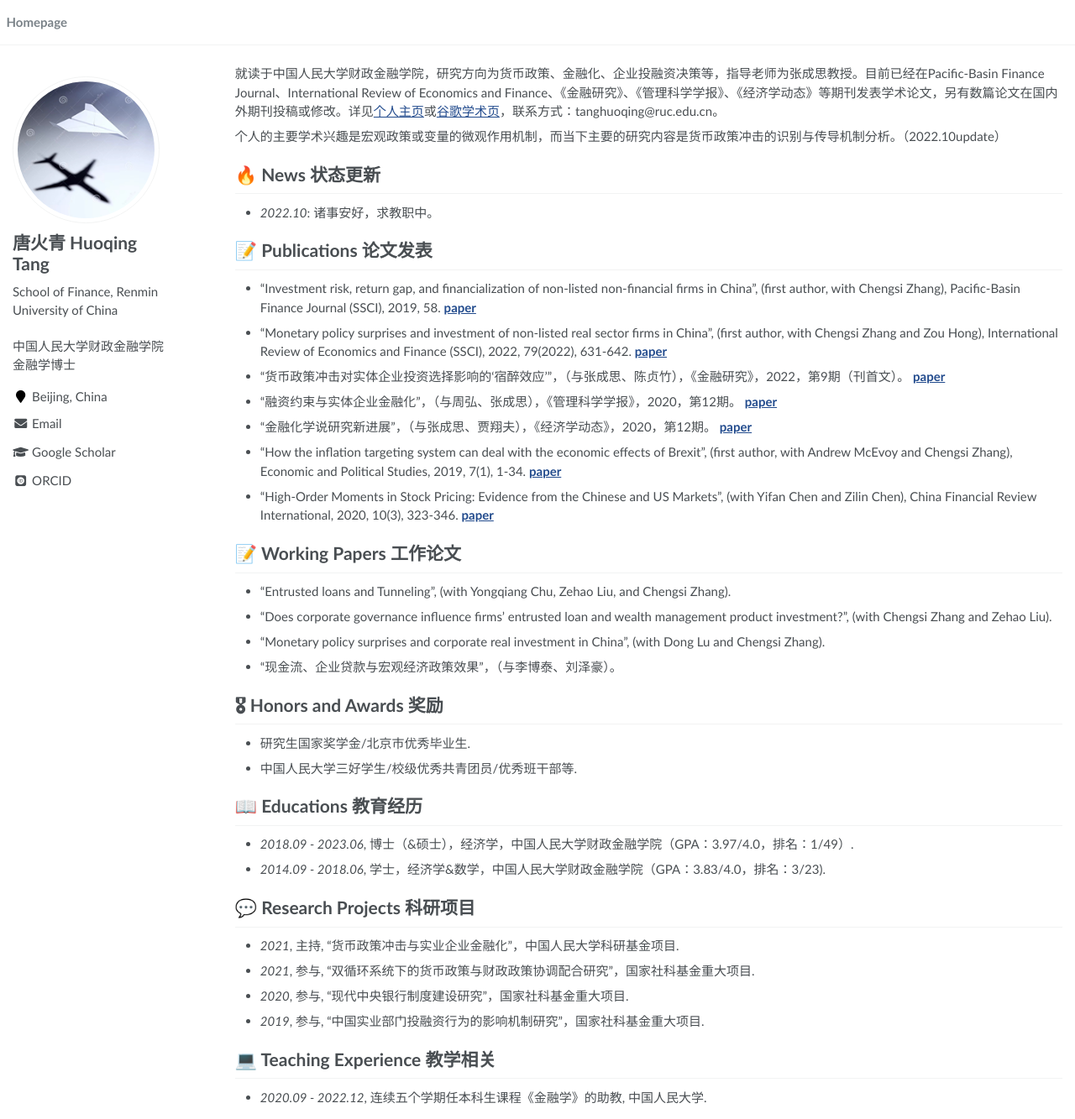
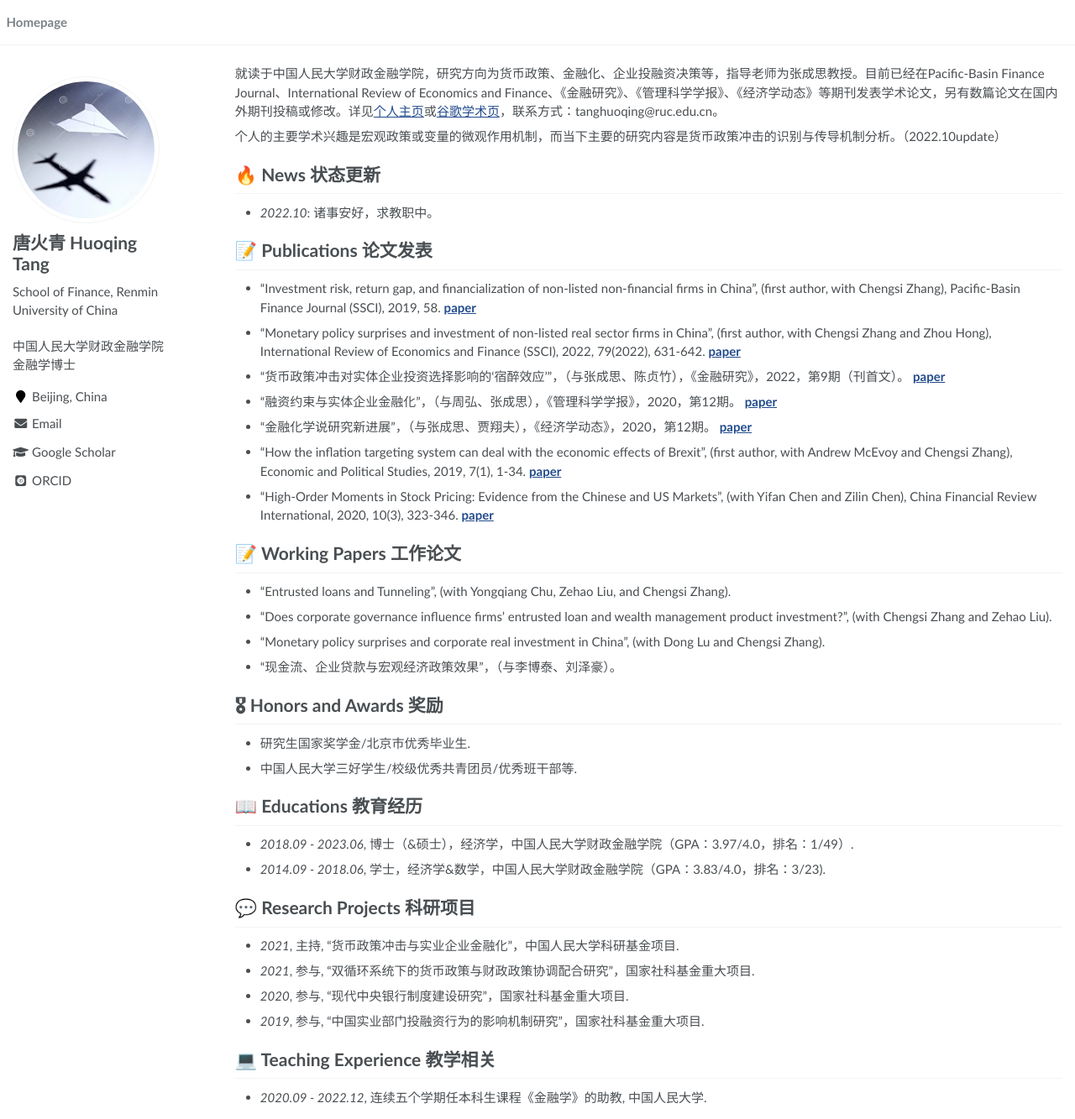
Before and after one commit to TangHuoqing/tanghq.github.io, a Jekyll site: the page built from _pages/about.md, in a window 1280 px wide and 1333 px high. Shown: the whole window at 84% size. Built offline with Jekyll 4.4.1, drawn with Linux system fonts in a browser that asks for light colours; some web fonts are replaced.

Commit message:
Update about.md

```diff
--- a/_pages/about.md
+++ b/_pages/about.md
@@ -29,7 +29,7 @@ redirect_from:
 # 📝 Publications 论文发表
 - “Investment risk, return gap, and financialization of non-listed non-financial firms in China”, (first author, with Chengsi Zhang), Pacific-Basin Finance Journal (SSCI), 2019, 58.   [**paper**](https://www.sciencedirect.com/science/article/pii/S0927538X19301313)
 
-- “Monetary policy surprises and investment of non-listed real sector firms in China”, (first author, with Chengsi Zhang and Zou Hong), International Review of Economics and Finance (SSCI), 2022, 79(2022), 631-642.   [**paper**](https://www.sciencedirect.com/science/article/abs/pii/S1059056022000302)
+- “Monetary policy surprises and investment of non-listed real sector firms in China”, (first author, with Chengsi Zhang and Zhou Hong), International Review of Economics and Finance (SSCI), 2022, 79(2022), 631-642.   [**paper**](https://www.sciencedirect.com/science/article/abs/pii/S1059056022000302)
 
 - “货币政策冲击对实体企业投资选择影响的‘宿醉效应’”，（与张成思、陈贞竹），《金融研究》，2022，第9期（刊首文）。 [**paper**](http://www.jryj.org.cn/CN/abstract/abstract1090.shtml)
 
```
